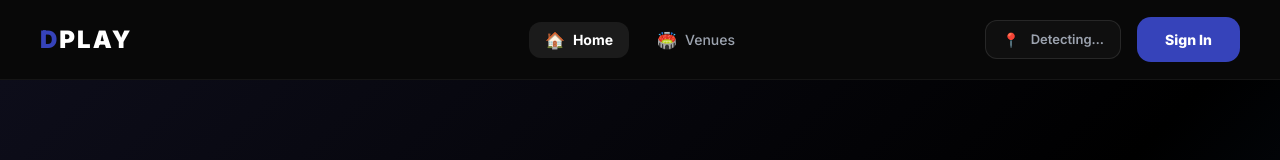
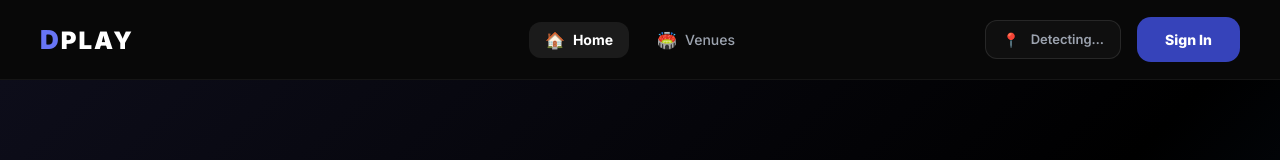
Before and after one commit to chhendramouli/play-arenas, a Next.js app in the folder frontend/: page / in a window 1280 px wide. Shown: the top 160 px of the page. Built offline with nearby package versions, Linux system fonts and the light colour scheme; no server answers.

Commit message:
fix: brighter blue and subtle size boost on D to compensate optical illusion
Co-Authored-By: Claude Sonnet 4.6 <noreply@anthropic.com>

```diff
--- a/frontend/src/components/Navbar.tsx
+++ b/frontend/src/components/Navbar.tsx
@@ -91,8 +91,8 @@ export default function Navbar() {
       {/* Left: Logo */}
       <div style={{ display: "flex", alignItems: "center" }}>
         <Link href="/" className="brand-link" style={{ display: "flex", alignItems: "center", textDecoration: "none" }}>
-          <span style={{ fontSize: 24, fontWeight: 900, letterSpacing: "2px", textTransform: "uppercase" }}>
-            <span style={{ color: "var(--lp-blue)" }}>D</span><span style={{ color: "#fff" }}>PLAY</span>
+          <span style={{ fontWeight: 900, letterSpacing: "2px", textTransform: "uppercase", lineHeight: 1 }}>
+            <span style={{ fontSize: 26, color: "#6875f5" }}>D</span><span style={{ fontSize: 24, color: "#fff" }}>PLAY</span>
           </span>
         </Link>
       </div>
```
